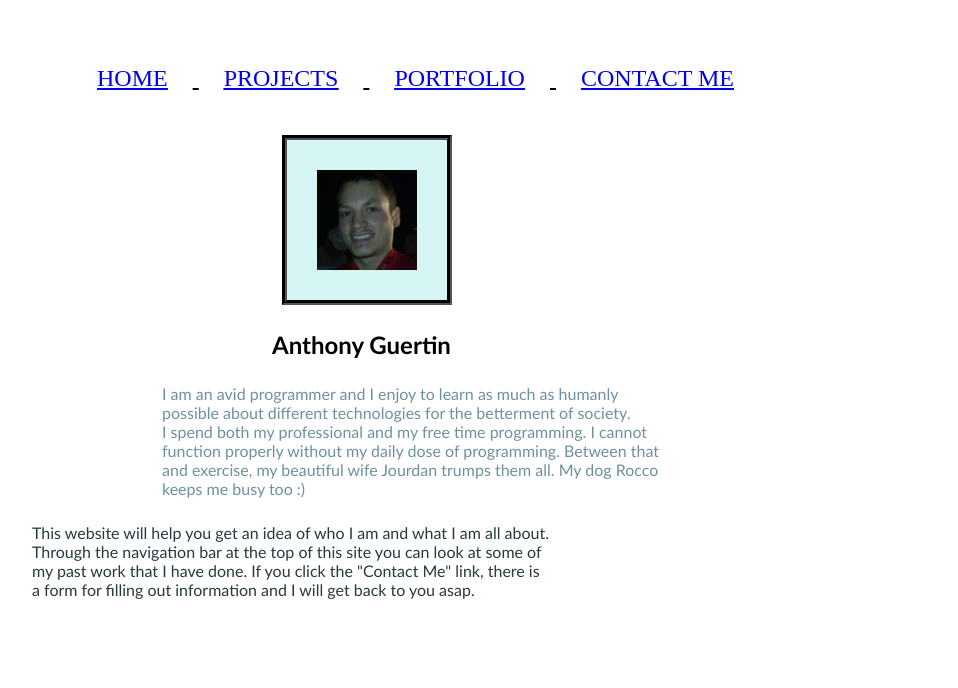
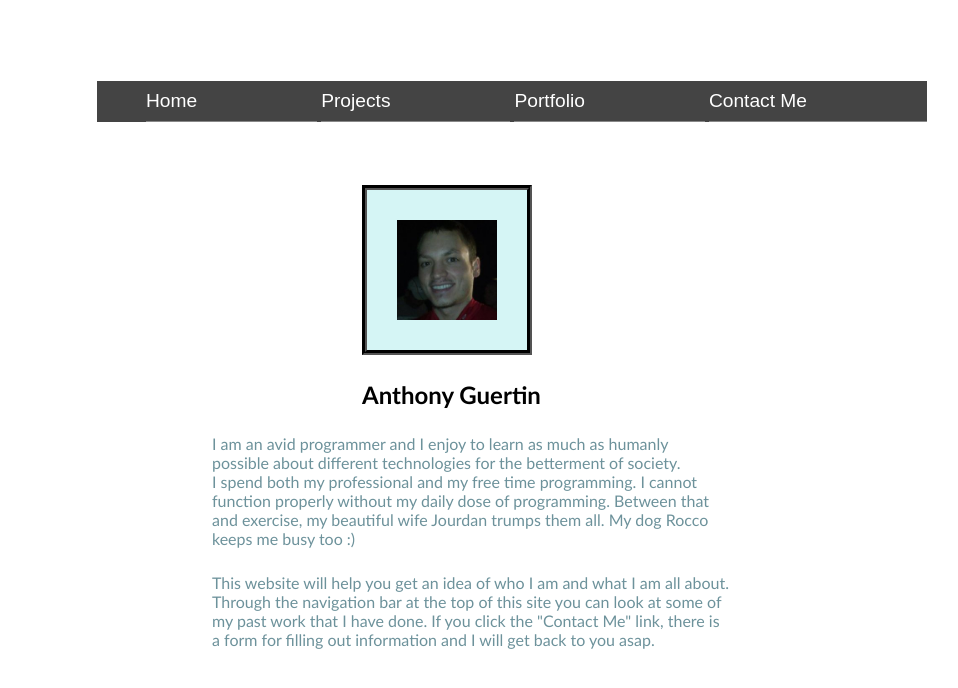
Before and after one commit to anthonyguertin/portfolio, a PHP site: page / in a window 1280 px wide. Shown: the top 688 px of the page, without its empty margins (128-1086 px from the left). Run offline with PHP 8.4, Linux system fonts and the light colour scheme.

Commit message:
Changed some CSS to make the website look better

```diff
--- a/web/css/style.css
+++ b/web/css/style.css
@@ -2,46 +2,64 @@
 .nav{
 margin: 50px auto 0px auto;
 padding:15px;
-width: 960px;
+width: 830px;
 height: 35px;
 }
-.nav-ul{
-display: inline;
-font-size:24px;
-text-decoration: underline;
+.nav ul {
+list-style: none;
+background-color: #444;
+text-align:right;
 }
-.nav-li{
-padding:25px;
-display:inline;
+.nav li {
+font-family: 'Oswald', sans-serif;
+font-size: 1.2em;
+line-height: 40px;
+height: 40px;
+border-bottom: 1px solid #888;
+display: inline-block;
+padding-right:120px;
+}
+.nav a {
+text-decoration: none;
+color: #fff;
+display: block;
+transition: .3s background-color;
+}
+.nav a:hover {
+background-color: #005f5f;
+}
+.nav a.active {
+background-color: #fff;
+color: #444;
+cursor: default;
 }
 #page{
 width: 960px;
 margin: 0px auto 0px auto;
+margin-top: 50px;
 }
 #page-projects{
-width: 960px;
-margin: 0px auto 0px auto;
+width: 830px;
+margin: 50px auto 0px auto;
 border-bottom: 7px dotted #000;
 box-shadow: inset 0 -3px 0 0 #000, 0 3px 0 0 #000;
-border-top: 7px dotted #000;
-box-shadow: inset 0 3px 0 0 #000, 0 -3px 0 0 #000;
-padding-bottom: 50px;
+padding-bottom: 200px;
 }
 #portrait{
 width:100px;
 height:100px;
-margin: 20px auto 0px 250px;
+margin: 20px auto 0px 330px;
 padding:30px;
 border: 5px groove black;
 background-color: #d5f5f5;
 }
 #portrait-title{
-margin: 25px auto 0px 240px;
+margin: 25px auto 0px 330px;
 font-family: Futura,"Trebuchet MS",Arial,sans-serif;
 color: black;
 }
 #home-content-shift-right{
-margin: 25px auto 0px 130px;
+margin: 25px auto 0px 180px;
 font-family: Futura,"Trebuchet MS",Arial,sans-serif;
 color: #6d929b;
 }
@@ -67,6 +85,7 @@ border-top: 1px solid #CCCCCC;
 border-right: 1px solid #333333;
 border-bottom: 1px solid #333333;
 border-left: 1px solid #CCCCCC;
+margin:35px;
 }
 .read-more{
 font: bold 11px Arial;
@@ -78,12 +97,12 @@ border-top: 1px solid #CCCCCC;
 border-right: 1px solid #333333;
 border-bottom: 1px solid #333333;
 border-left: 1px solid #CCCCCC;
+margin:35px;
 }
 #portfolio-content{
 margin:25px 200px auto 200px;
 }
 #resume-li{
-
 padding-right:200px;
 display:inline;
 }
@@ -105,7 +124,10 @@ font-size: 14px;
 font-style:bold;
 }
 .item{
-color:blue;
+color:#736056;
+font-family: "Comic Sans MS", cursive, sans-serif;
+font-style:bold;
+font-size:18px;
 }
 hr{
 width:660px;
--- a/web/index.php
+++ b/web/index.php
@@ -15,7 +15,7 @@ I spend both my professional and my free time programming. I cannot<br /> functi
 that <br />and exercise, my beautiful wife Jourdan trumps them all. My dog Rocco<br /> keeps me busy too :)
 </p>
 
-<div id="home-content-shift-left"><!--home-content-shift-left-->
+<div id="home-content-shift-right"><!--home-content-shift-left-->
 <p>
 This website will help you get an idea of who I am and what I am all about.<br /> Through the navigation bar at the top of this site
 you can look at some of<br /> my past work that I have done. If you click the "Contact Me" link, there is <br /> a form for filling out information
--- a/web/lib/templates/header.php
+++ b/web/lib/templates/header.php
@@ -5,11 +5,14 @@
     <link rel="stylesheet" type="text/css" href="./css/smallstyle.css">
   </head>
   <body>
+    <header>
     <div class="nav">
-      <ul class="nav-ul">
-        <li class="nav-li"><a href="index.php" alt="Home Page">HOME</a></li>
-        <li class="nav-li"><a href="projects.php" alt="Projects Page">PROJECTS</a></li>
-        <li class="nav-li"><a href="portfolio.php" alt="Portfolio Page">PORTFOLIO</a></li>
-        <li class="nav-li"><a href="contactme.php" alt="Contact Me Page">CONTACT ME</a></li>
+      <ul>
+        <li class="home"><a href="./index.php">Home</a></li>
+        <li class="projects"><a href="./projects.php">Projects</a></li>
+        <li class="portfolio"><a href="./portfolio.php">Portfolio</a></li>
+        <li class="contact"><a href="./contactme.php">Contact Me</a></li>
       </ul>
     </div>
+  </header>
+    </div>
```
